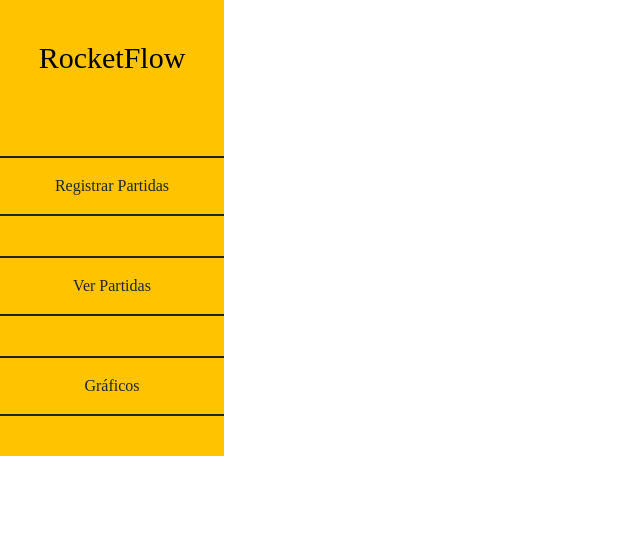
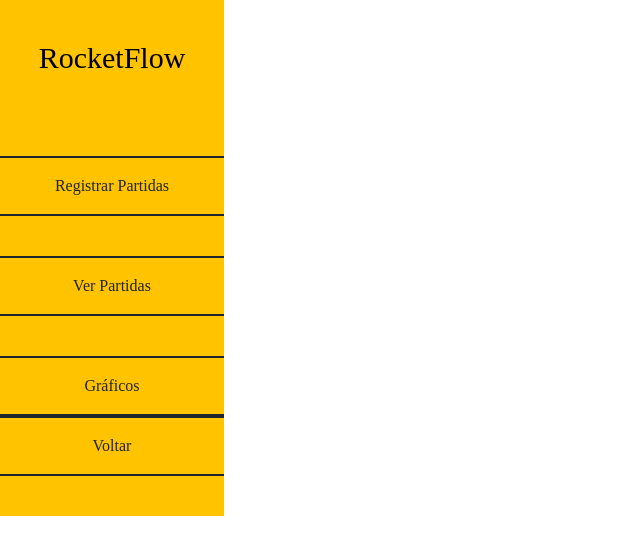
Before and after one commit to devnilobrasil/appRocketFlow, a React (Vite) app: page / in a window 1280 px wide. Shown: the top 554 px of the page, without its empty margins (0-640 px from the left). Built offline with nearby package versions, Linux system fonts and the light colour scheme; a web font is replaced by a local one.

Commit message:
adjustment path url names

```diff
--- a/src/App.jsx
+++ b/src/App.jsx
@@ -7,14 +7,16 @@ import Charts from './pages/Charts';
 import './App.css';
 
 function App() {
+
+  const path = '/appRocketFlow'
   return (
     <div className='flex'>
       <Sidebar/>
       <Routes>
-        <Route path='/appRocketFlow' element={<HomePage/>}/>
-        <Route path='/registerMatch' element={<RegisterMatches />} />
-        <Route path='/matches' element={<Matches />} />
-        <Route path='/charts' element={<Charts />} />
+        <Route path={`${path}`} element={<HomePage/>}/>
+        <Route path={`${path}/registerMatch`} element={<RegisterMatches />} />
+        <Route path={`${path}/matches`} element={<Matches />} />
+        <Route path={`${path}/charts`} element={<Charts />} />
       </Routes>
     </div>
   )
--- a/src/components/Sidebar/index.jsx
+++ b/src/components/Sidebar/index.jsx
@@ -3,23 +3,24 @@ import { Link, useLocation } from "react-router-dom";
 export default function Sidebar() {
 
     const location = useLocation();
-    const urlCondition = location.pathname !== '/'
+    const path = '/appRocketFlow'
+    const urlCondition = location.pathname !== path
     console.log(urlCondition);
 
     return (
         <div className="bg-secondary w-56 flex flex-col items-center py-10 font-jaro">
             <div className="w-full text-center">
-                <Link className="text-3xl" to='/appRocketFlow'>RocketFlow</Link>
+                <Link className="text-3xl" to={`${path}`}>RocketFlow</Link>
             </div>
             <div className="h-full w-full flex flex-col justify-start pt-20 gap-10">
                 <div className='flex flex-col items-center justify-center gap-5'>
-                    <Link className='p-4 border-b-2 border-t-2 hover:bg-primary hover:text-secondary border-primary w-full text-center text-primary transition duration-300' to="/registerMatch">Registrar Partidas</Link>
+                    <Link className='p-4 border-b-2 border-t-2 hover:bg-primary hover:text-secondary border-primary w-full text-center text-primary transition duration-300' to={`${path}/registerMatch`}>Registrar Partidas</Link>
                 </div>
                 <div className='flex flex-col items-center justify-center gap-5'>
-                    <Link className='p-4 border-b-2 border-t-2 hover:bg-primary hover:text-secondary border-primary w-full text-center text-primary transition duration-300' to="/matches">Ver Partidas</Link>
+                    <Link className='p-4 border-b-2 border-t-2 hover:bg-primary hover:text-secondary border-primary w-full text-center text-primary transition duration-300' to={`${path}/matches`}>Ver Partidas</Link>
                 </div>
                 <div className='flex flex-col items-center justify-center gap-5'>
-                    <Link className='p-4 border-b-2 border-t-2 hover:bg-primary hover:text-secondary border-primary w-full text-center text-primary transition duration-300' to="/charts">Gráficos</Link>
+                    <Link className='p-4 border-b-2 border-t-2 hover:bg-primary hover:text-secondary border-primary w-full text-center text-primary transition duration-300' to={`${path}/charts`}>Gráficos</Link>
                 </div>
                 {/* <div className='flex flex-col items-center justify-center gap-5'>
                     <Link className='p-4 border-b-2 border-t-2 hover:bg-primary hover:text-secondary border-primary w-full text-center text-primary transition duration-300' to="/titles">Títulos</Link>
@@ -28,7 +29,7 @@ export default function Sidebar() {
             <div className="w-full">
                 {urlCondition ? (
                     <div className='flex flex-col items-center justify-center gap-5'>
-                        <Link className='p-4 border-b-2 border-t-2 hover:bg-primary hover:text-secondary border-primary w-full text-center text-primary transition duration-300' to="/">Voltar</Link>
+                        <Link className='p-4 border-b-2 border-t-2 hover:bg-primary hover:text-secondary border-primary w-full text-center text-primary transition duration-300' to={`${path}`}>Voltar</Link>
                     </div>
                 ) : (
                     <div></div>
```
